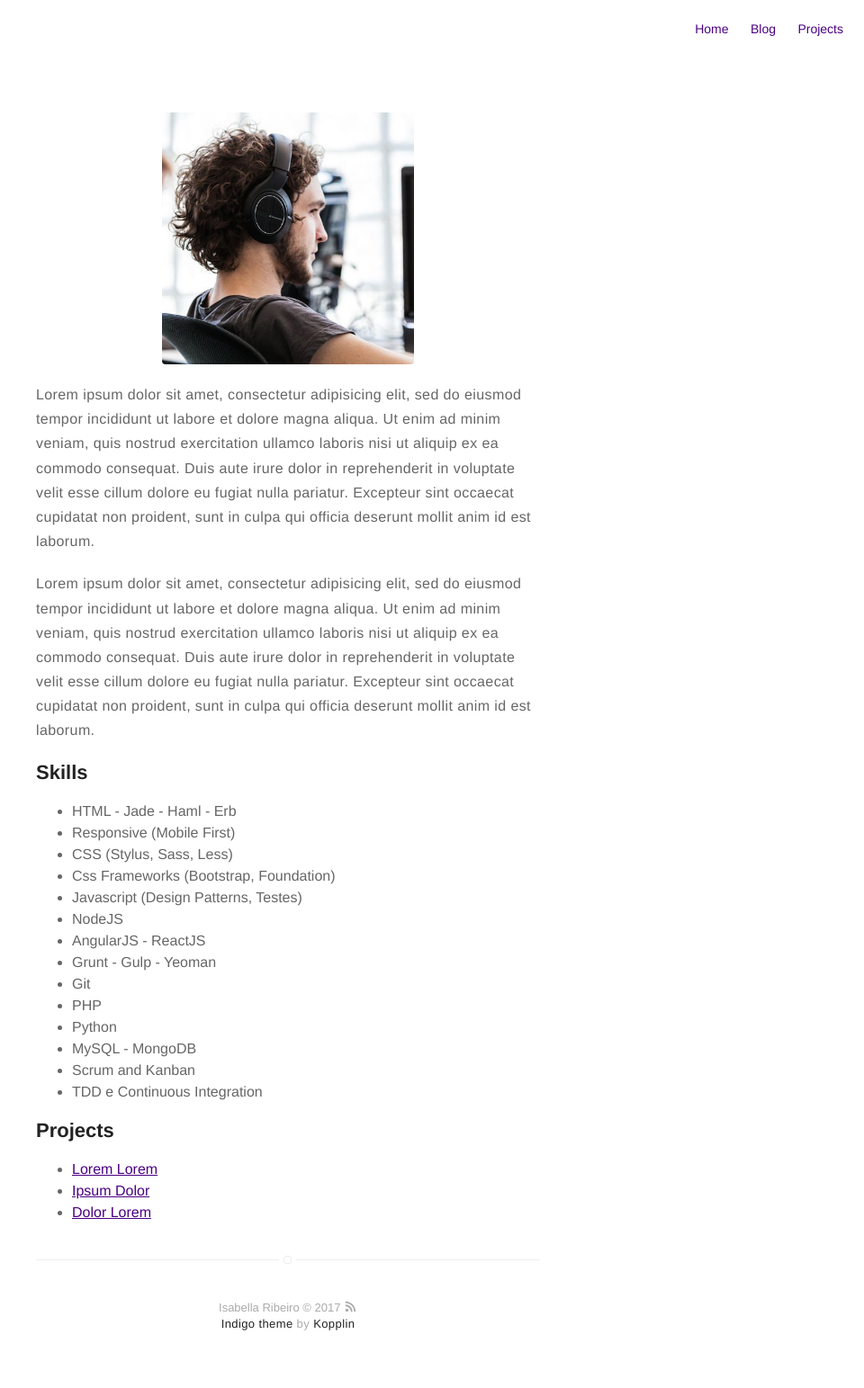
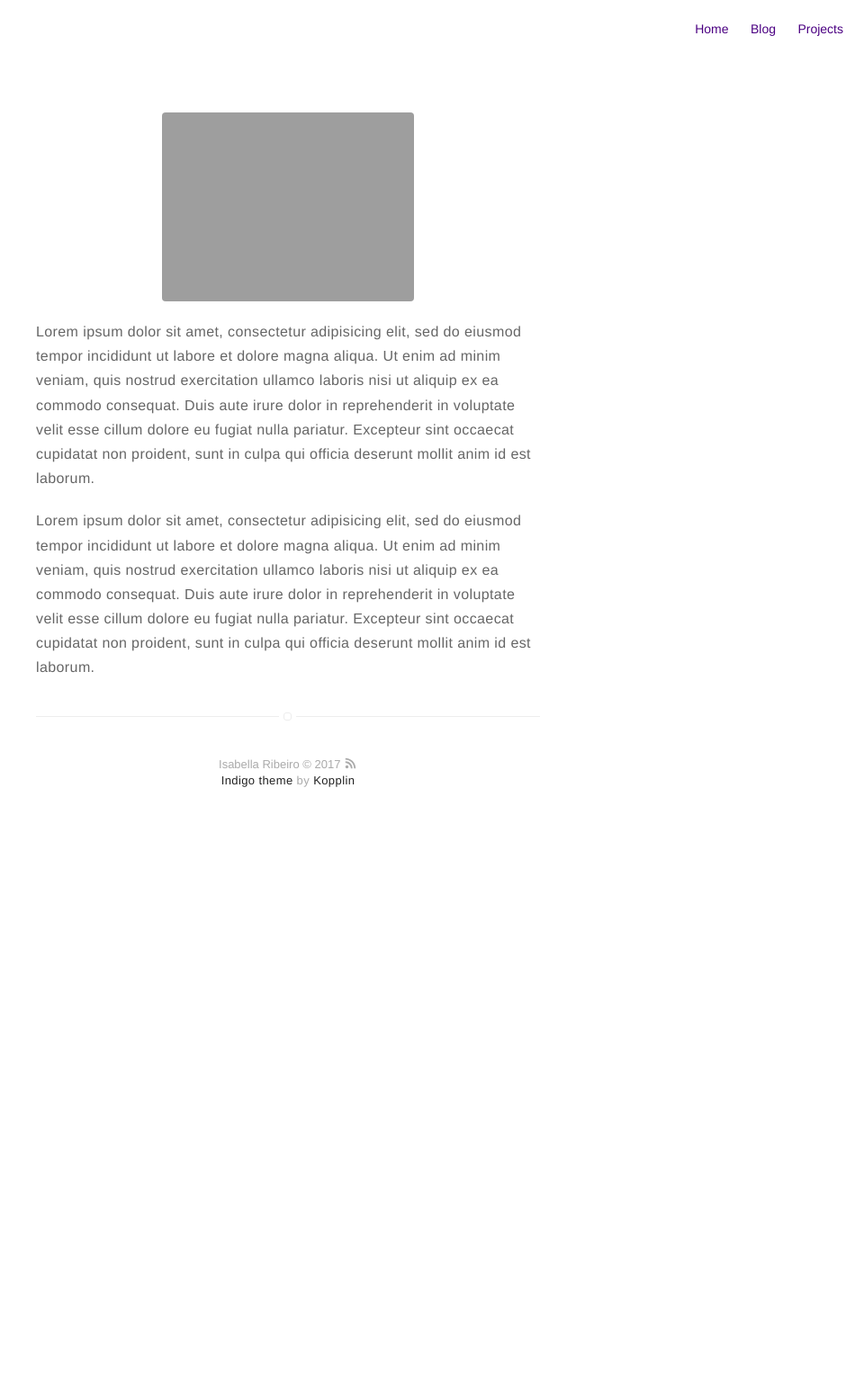
Before and after one commit to belinhacbr/belinhacbr.github.io, a Jekyll site: the page built from about.md, in a window 1280 px wide. Shown: the whole page at 90% size, without its empty margins (320-1280 px from the left). Built offline with Jekyll 4.4.1, drawn with Linux system fonts in a browser that asks for light colours; after the commit the page ends 939 px from its top, so only the background shows below that.

```diff
--- a/_config.yml
+++ b/_config.yml
@@ -7,8 +7,8 @@
 
 # if it's an external image, update below for true
 # better with square images
-external-image: false
-picture: assets/images/profile.jpg
+external-image: true
+picture: https://avatars3.githubusercontent.com/u/5216794
 
 # If you want to include your resume, set to true
 # and specify source (external or local).
--- a/about.md
+++ b/about.md
@@ -17,30 +17,3 @@
 consequat. Duis aute irure dolor in reprehenderit in voluptate velit esse
 cillum dolore eu fugiat nulla pariatur. Excepteur sint occaecat cupidatat non
 proident, sunt in culpa qui officia deserunt mollit anim id est laborum.</p>
-
-<h2>Skills</h2>
-
-<ul class="skill-list">
-	<li>HTML - Jade - Haml - Erb</li>
-	<li>Responsive (Mobile First)</li>
-	<li>CSS (Stylus, Sass, Less)</li>
-	<li>Css Frameworks (Bootstrap, Foundation)</li>
-	<li>Javascript (Design Patterns, Testes)</li>
-	<li>NodeJS</li>
-	<li>AngularJS - ReactJS</li>
-	<li>Grunt - Gulp - Yeoman</li>
-	<li>Git</li>
-	<li>PHP</li>
-	<li>Python</li>
-	<li>MySQL - MongoDB</li>
-	<li>Scrum and Kanban</li>
-	<li>TDD e Continuous Integration</li>
-</ul>
-
-<h2>Projects</h2>
-
-<ul>
-	<li><a href="https://github.com/">Lorem Lorem</a></li>
-	<li><a href="https://github.com/">Ipsum Dolor</a></li>
-	<li><a href="https://github.com/">Dolor Lorem</a></li>
-</ul>
```
Also changed, not shown: FAQ.md (deleted, +0 -9 lines).
